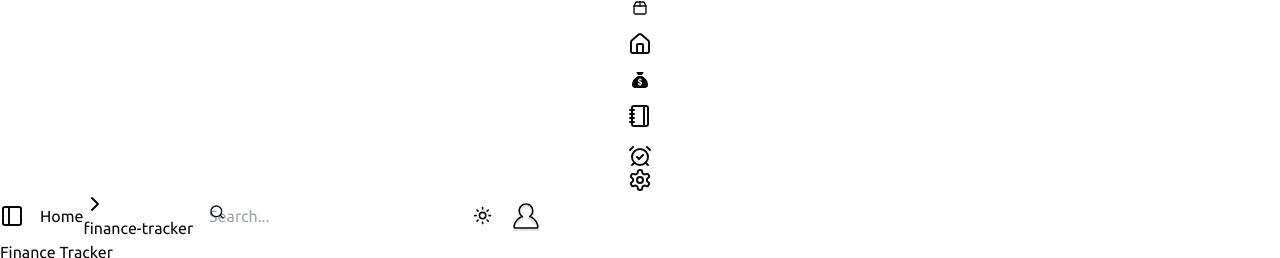
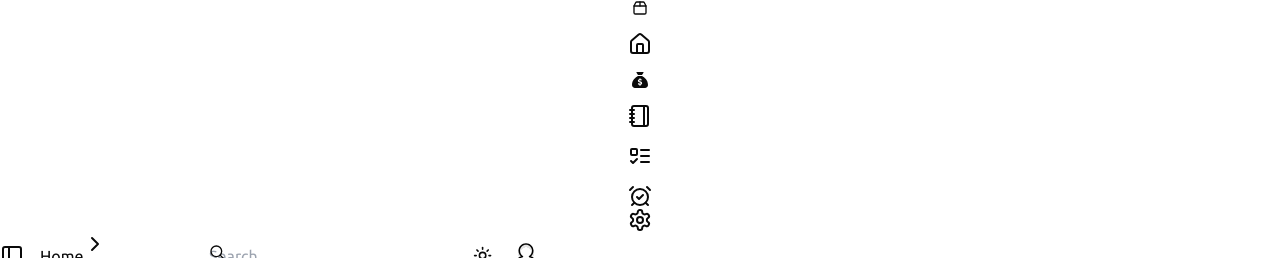
Before and after one commit to rasel-gannicus/SyncUp, a Next.js app: page /finance-tracker in a window 1280 px wide. Shown: the top 258 px of the page. Built offline with nearby package versions, Linux system fonts and the light colour scheme; no server answers.

Commit message:
creating habit tracker app

```diff
--- /dev/null
+++ b/src/Components/Habit Tracker/HabitTracker.tsx
@@ -0,0 +1,10 @@
+"use client" ;
+const HabitTracker = () => {
+    return (
+        <div>
+            <h2>Habit Tracker here </h2>
+        </div>
+    );
+};
+
+export default HabitTracker;
--- a/src/Components/Shared/Navbar/Sidebar.tsx
+++ b/src/Components/Shared/Navbar/Sidebar.tsx
@@ -4,6 +4,7 @@ import {
   Coins,
   Home,
   LineChart,
+  LucideListTodo,
   Notebook,
   Package,
   Package2,
@@ -80,11 +81,24 @@ const Sidebar = () => {
                 className="flex h-9 w-9 items-center justify-center rounded-lg text-muted-foreground transition-colors hover:text-foreground md:h-8 md:w-8  [&.active]:bg-blue-100  [&.active]:text-black "
                 prefetch={true}
               >
-                <AlarmClockCheck className="h-5 w-5" />
+                <LucideListTodo className="h-5 w-5" />
                 <span className="sr-only">Todo List</span>
               </NavLink>
             </TooltipTrigger>
             <TooltipContent side="right">Todo List</TooltipContent>
+          </Tooltip>
+          <Tooltip>
+            <TooltipTrigger asChild>
+              <NavLink
+                href="/habit-tracker"
+                className="flex h-9 w-9 items-center justify-center rounded-lg text-muted-foreground transition-colors hover:text-foreground md:h-8 md:w-8  [&.active]:bg-blue-100  [&.active]:text-black "
+                prefetch={true}
+              >
+                <AlarmClockCheck className="h-5 w-5" />
+                <span className="sr-only">Habit Tracker</span>
+              </NavLink>
+            </TooltipTrigger>
+            <TooltipContent side="right">Habit Tracker</TooltipContent>
           </Tooltip>
           {/* <Tooltip>
             <TooltipTrigger asChild>
--- /dev/null
+++ b/src/app/habit-tracker/page.tsx
@@ -0,0 +1,12 @@
+import HabitTracker from '@/components/Habit Tracker/HabitTracker';
+import React from 'react';
+
+const page = () => {
+    return (
+        <div>
+            <HabitTracker />
+        </div>
+    );
+};
+
+export default page;
```
